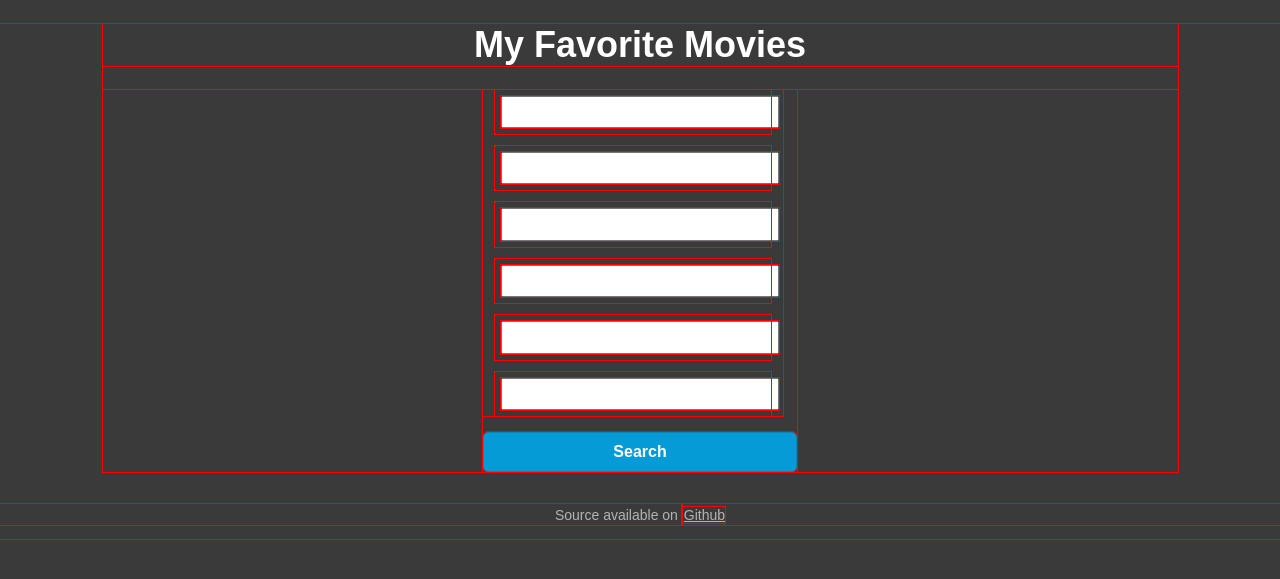
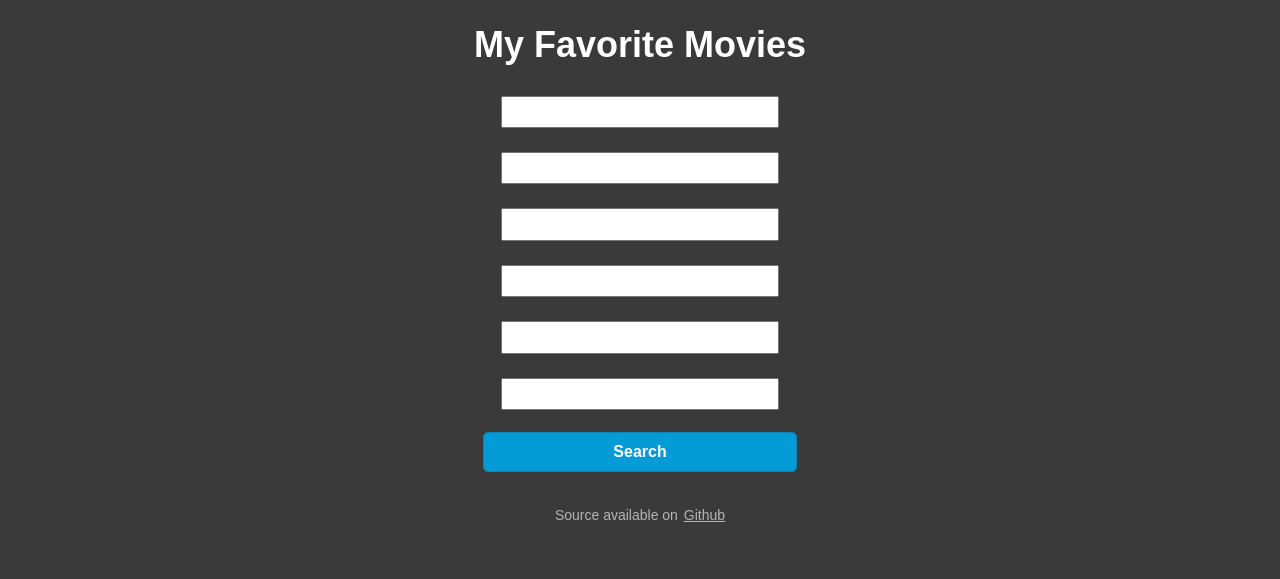
Before and after one commit to xiaogwu/xiaogwu.github.io, a Jekyll site: the page fewd/moviefavorites/index.html, which Jekyll copies as it is, in a window 1280 px wide. Shown: the top 579 px of the page. Built offline with Jekyll 4.4.1, drawn with Linux system fonts in a browser that asks for light colours.

Commit message:
Remove debug outline

```diff
--- a/fewd/moviefavorites/css/style.css
+++ b/fewd/moviefavorites/css/style.css
@@ -1,5 +1,5 @@
 * {
-  outline: 1px solid red;
+  /*outline: 1px solid red;*/
 }
 
 .hidden {
```
